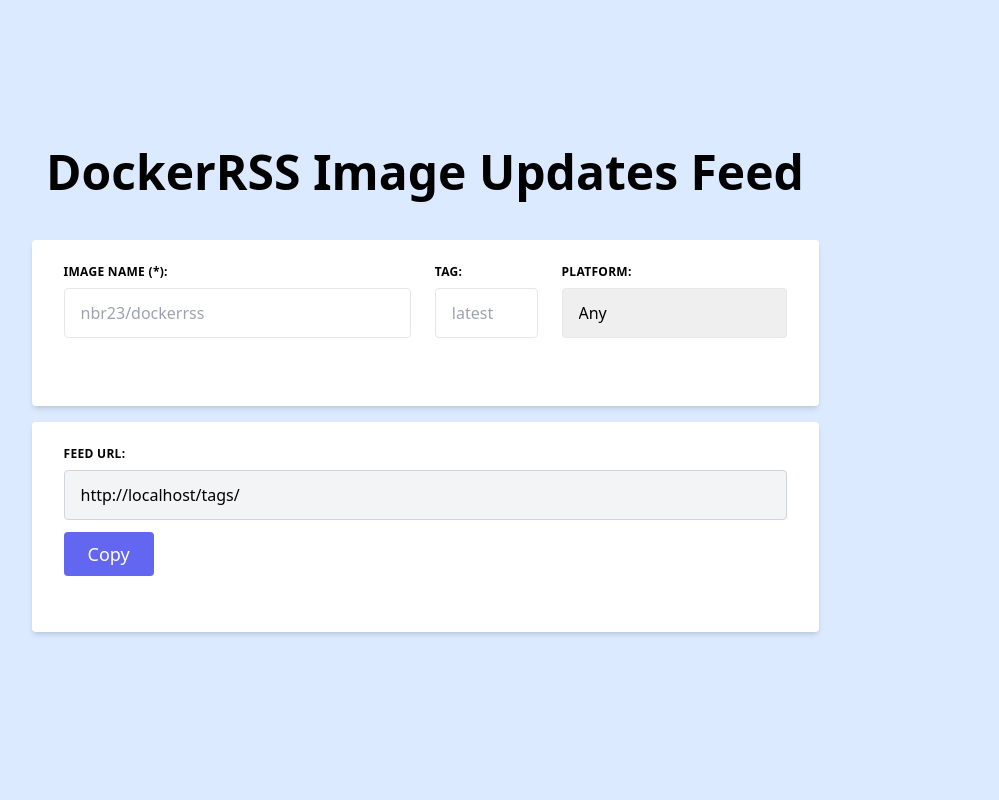
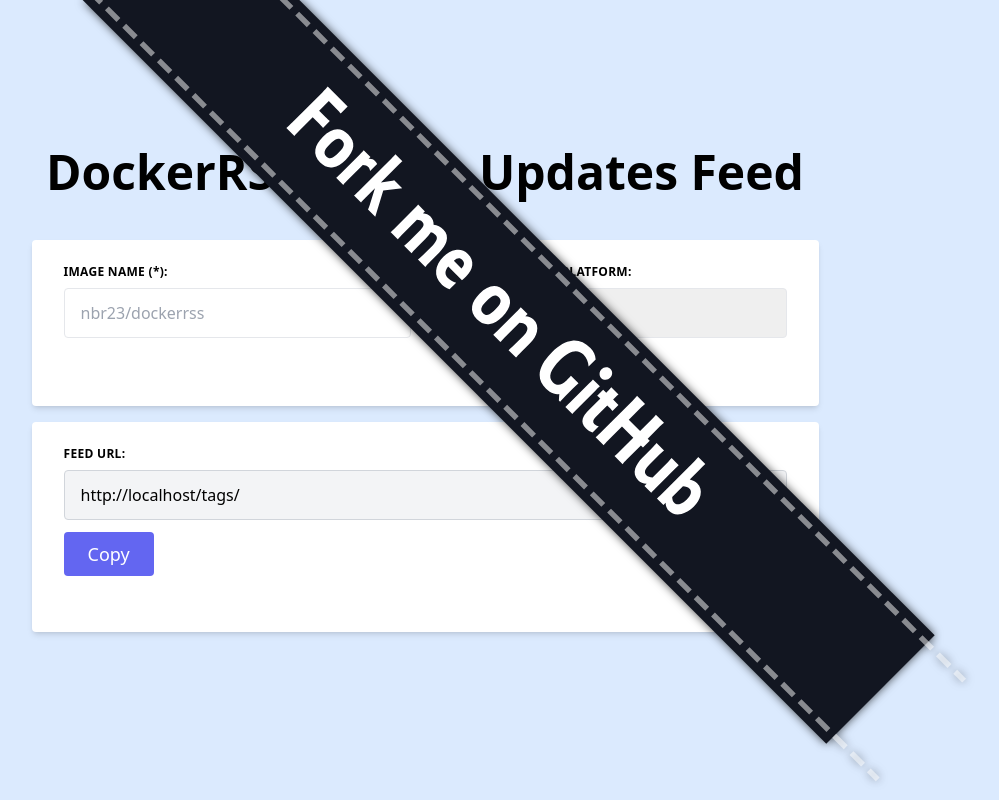
Before and after one commit to nbr23/dockerRSS, a Vue app in the folder front/: page / in a window 1280 px wide. Shown: the whole page, without its empty margins (215-1214 px from the left). Built offline with nearby package versions, Linux system fonts and the light colour scheme.

Commit message:
Add forkme thingy

```diff
--- a/front/src/App.vue
+++ b/front/src/App.vue
@@ -24,6 +24,8 @@
 </script>
 
 <template>
+  <a href="https://github.com/nbr23/dockerRSS"><img width="149" height="149" src="/forkme_right_darkblue_121621.svg"
+      class="attachment-full size-full absolute top-0 right-0" alt="Fork me on GitHub" data-recalc-dims="1"></a>
   <div class="bg-blue-100 flex h-screen w-full items-center justify-center">
     <div class="">
       <Header></Header>
```
Also changed, not shown: front/public/forkme_right_darkblue_121621.svg (added).
